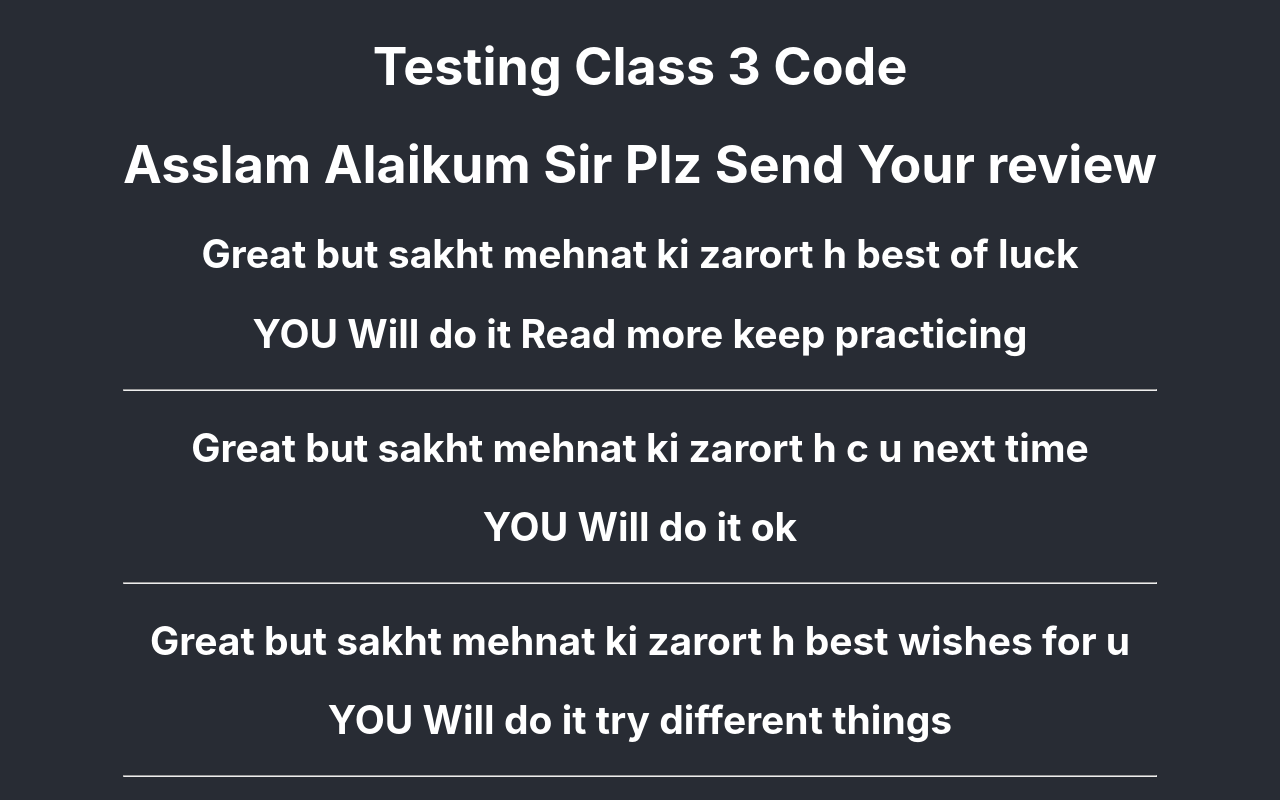
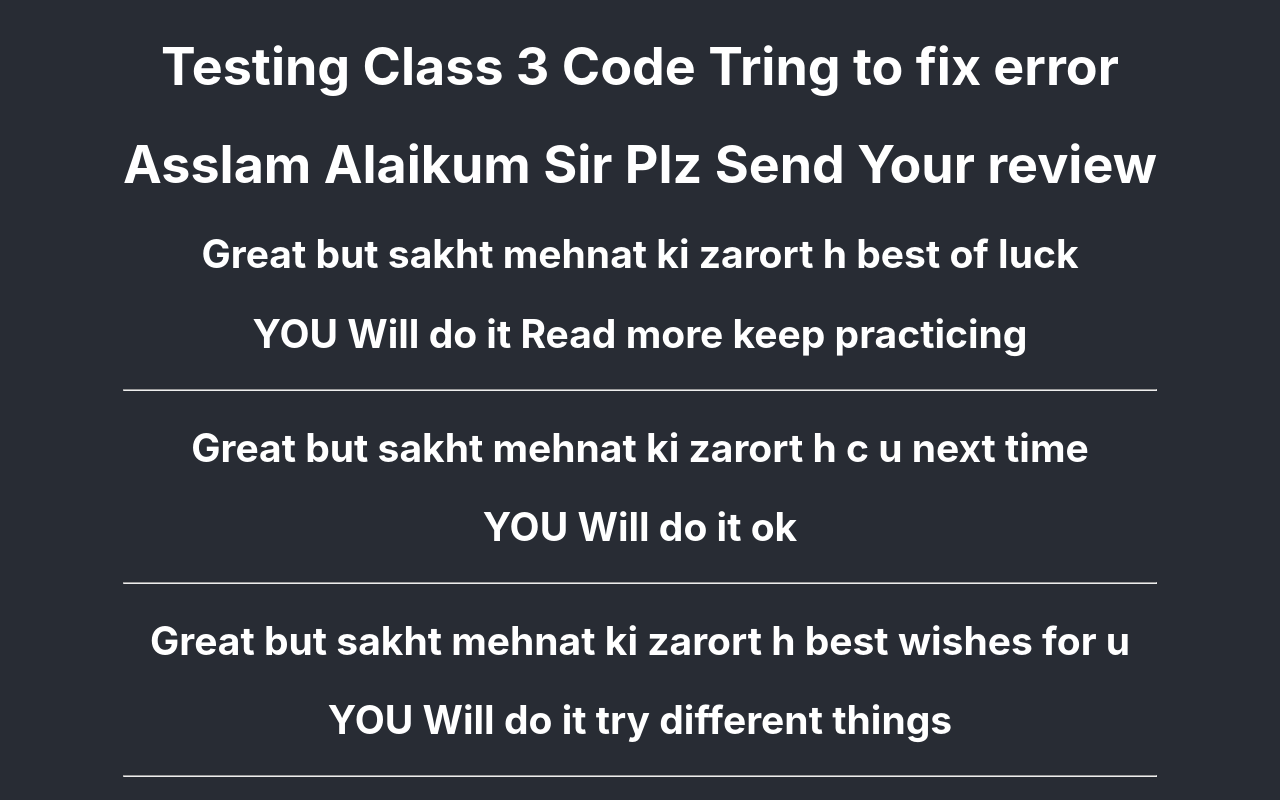
Before and after one commit to farahaiman/testing-class3-repo, a React (Create React App) app: page / in a window 1280 px wide. Shown: the top 800 px of the page. Built offline with nearby package versions, Linux system fonts and the light colour scheme.

Commit message:
trying to solve error

```diff
--- a/src/App.js
+++ b/src/App.js
@@ -5,7 +5,7 @@ import Chaild from './chaild';
 function App() {
   return (
     <div className="App">
-      <h1> Testing Class 3 Code</h1>
+      <h1> Testing Class 3 Code Tring to fix error</h1>
     <h1>Asslam Alaikum Sir Plz Send Your review</h1>
      <Chaild sirReviwe="best of luck" sirBestIdea="Read more keep practicing" />
      < hr/>
```
